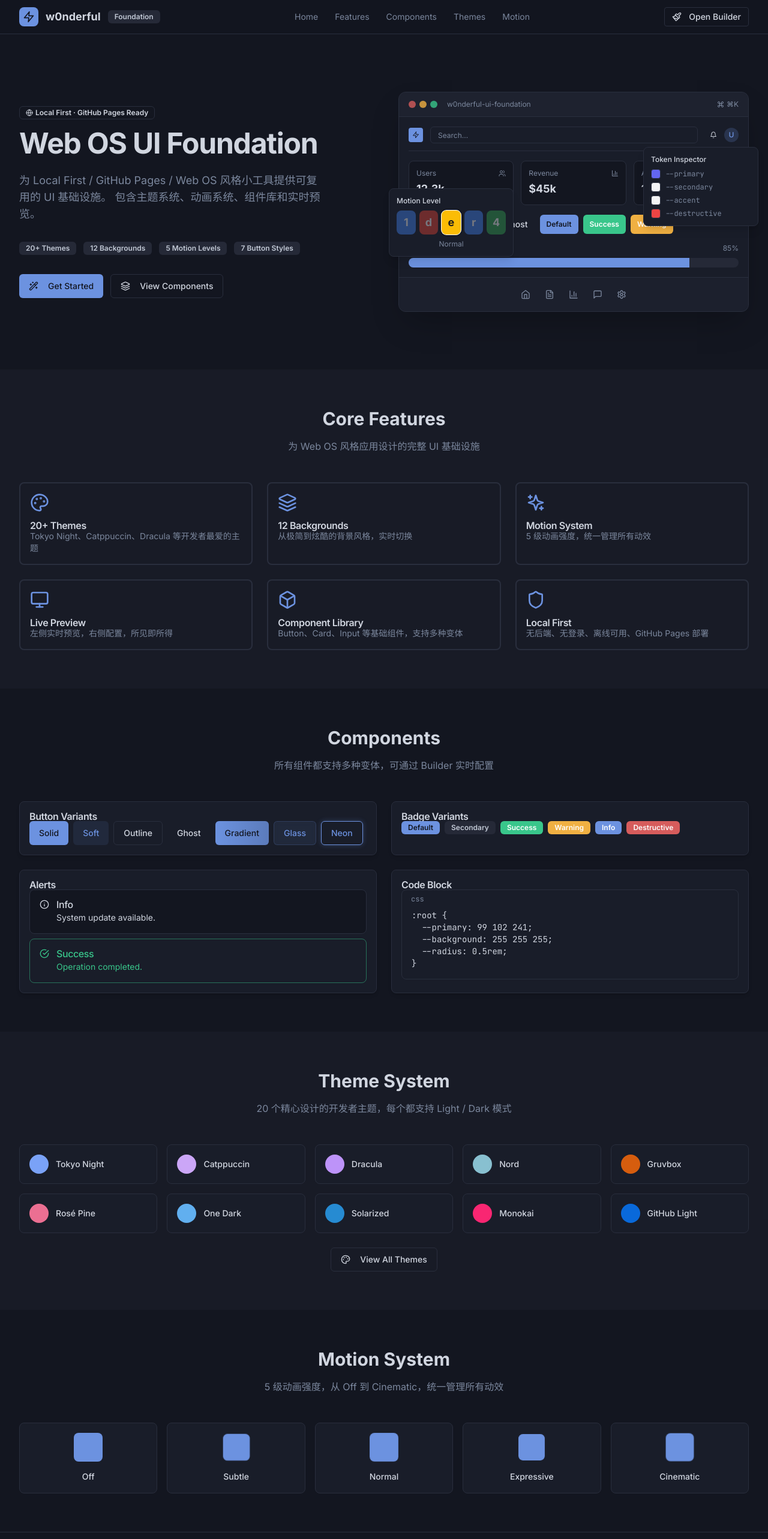
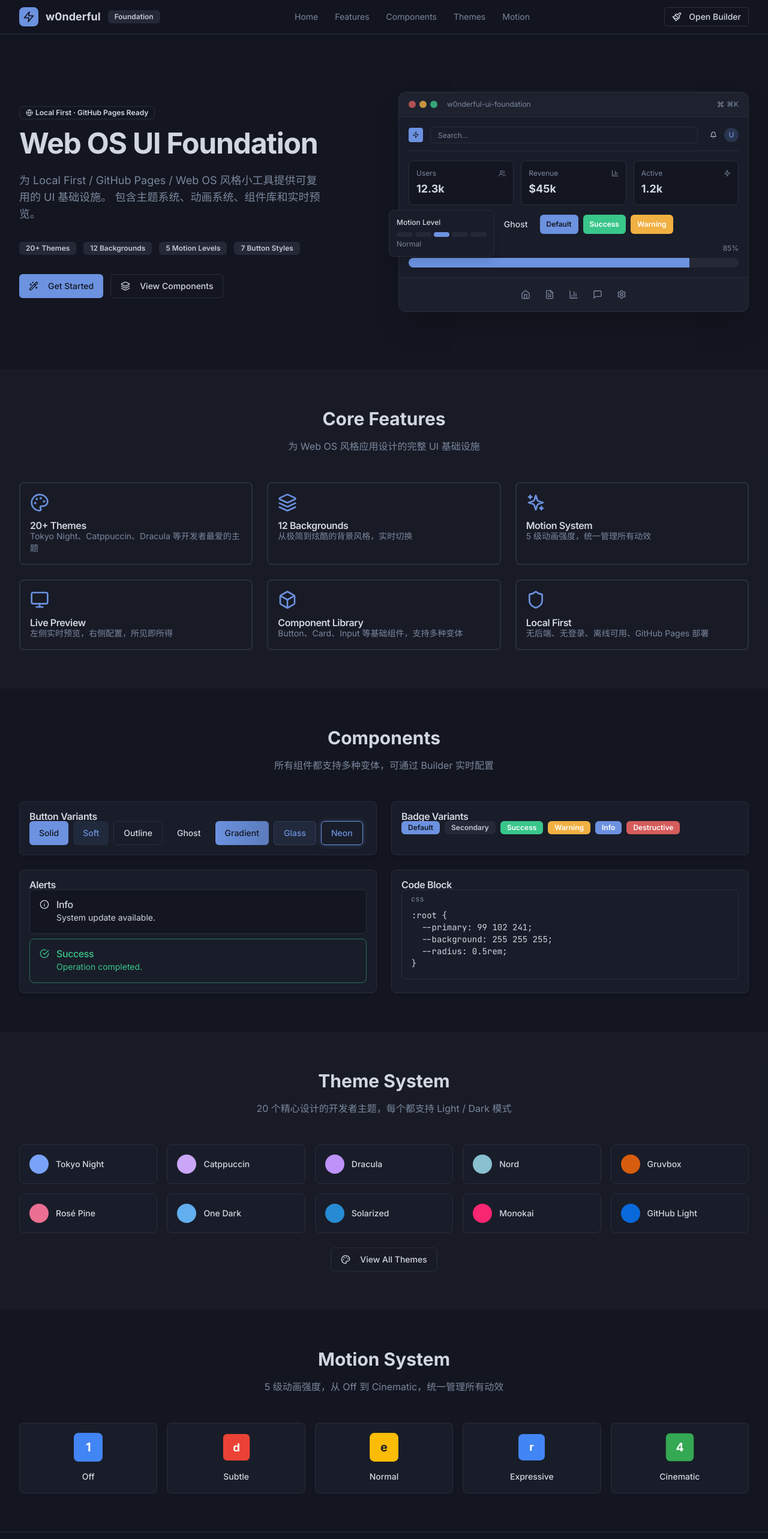
Before and after one commit to w0nderful666/w0nderful-ui-foundation, a React (Vite) app: page / in a window 1280 px wide. Shown: the top 2566 px of the page at 60% size. Built offline with nearby package versions, Linux system fonts and the light colour scheme; the HTML template or start-up script is replaced by a standard one.

Commit message:
style: brand motion system tiles

```diff
--- a/src/components/builder/HomePage.tsx
+++ b/src/components/builder/HomePage.tsx
@@ -261,68 +261,28 @@ export function HomePage({ onEnterBuilder, motionLevel = 'normal' }: HomePagePro
                 </div>
               </div>
 
-              {/* Floating Token Inspector */}
-              <motion.div
-                className="absolute -right-4 top-1/4 w-48 rounded-lg border border-border bg-card shadow-lg p-3 hidden xl:block"
-                initial={{ opacity: 0, x: 16 }}
-                animate={{ opacity: 1, x: 0 }}
-                transition={{ delay: motionConfig.listStagger * 3, duration: motionConfig.duration.normal }}
-              >
-                <div className="text-xs font-medium mb-2">Token Inspector</div>
-                <div className="space-y-1.5">
-                  {[
-                    { name: '--primary', color: 'rgb(99 102 241)' },
-                    { name: '--secondary', color: 'rgb(244 244 245)' },
-                    { name: '--accent', color: 'rgb(244 244 245)' },
-                    { name: '--destructive', color: 'rgb(239 68 68)' },
-                  ].map((token) => (
-                    <div key={token.name} className="flex items-center gap-2">
-                      <div className="h-4 w-4 rounded border border-border" style={{ backgroundColor: token.color }} />
-                      <span className="text-xs font-mono text-muted-foreground">{token.name}</span>
-                    </div>
-                  ))}
-                </div>
-              </motion.div>
+
 
               {/* Floating Motion Inspector */}
               <motion.div
-                className="absolute -left-4 bottom-1/4 w-52 rounded-lg border border-border bg-card shadow-lg p-3 hidden xl:block"
+                className="absolute -left-4 bottom-1/4 w-44 rounded-lg border border-border bg-card shadow-lg p-3 hidden xl:block"
                 initial={{ opacity: 0, x: -16 }}
                 animate={{ opacity: 1, x: 0 }}
                 transition={{ delay: motionConfig.listStagger * 4, duration: motionConfig.duration.normal }}
               >
                 <div className="text-xs font-medium mb-2">Motion Level</div>
-                <div className="flex gap-1.5">
-                  {[
-                    { level: 'off', label: 'Off', glyph: '1', color: '#4285F4' },
-                    { level: 'subtle', label: 'Subtle', glyph: 'd', color: '#EA4335' },
-                    { level: 'normal', label: 'Normal', glyph: 'e', color: '#FBBC05' },
-                    { level: 'expressive', label: 'Expressive', glyph: 'r', color: '#4285F4' },
-                    { level: 'cinematic', label: 'Cinematic', glyph: '4', color: '#34A853' },
-                  ].map((item) => (
+                <div className="flex gap-1">
+                  {['off', 'subtle', 'normal', 'expressive', 'cinematic'].map((level) => (
                     <div
-                      key={item.level}
+                      key={level}
                       className={cn(
-                        'flex-1 h-10 rounded-lg flex items-center justify-center text-sm font-bold',
-                        item.level === motionLevel
-                          ? 'ring-2 ring-offset-1 ring-black/20'
-                          : 'opacity-40 hover:opacity-60 transition-opacity'
+                        'h-2 flex-1 rounded-full',
+                        level === motionLevel ? 'bg-primary' : 'bg-muted'
                       )}
-                      style={{ backgroundColor: item.color }}
-                    >
-                      <span style={{
-                        color: item.color === '#FBBC05' ? '#1f1f1f' : 'white',
-                        fontFamily: '"Inter Tight", "Inter", "SF Pro Display", "Segoe UI", system-ui, sans-serif',
-                        fontWeight: 700,
-                        fontSize: '18px',
-                        lineHeight: 1
-                      }}>
-                        {item.glyph}
-                      </span>
-                    </div>
+                    />
                   ))}
                 </div>
-                <div className="text-xs text-muted-foreground mt-2 capitalize text-center">{motionLevel}</div>
+                <div className="text-xs text-muted-foreground mt-1 capitalize">{motionLevel}</div>
               </motion.div>
             </motion.div>
           </div>
@@ -519,10 +479,25 @@ export function HomePage({ onEnterBuilder, motionLevel = 'normal' }: HomePagePro
                   transition={{ delay: i * config.listStagger, duration: config.duration.normal }}
                 >
                   <motion.div
-                    className="h-12 w-12 mx-auto mb-3 rounded-lg bg-primary"
+                    className="h-12 w-12 mx-auto mb-3 rounded-lg flex items-center justify-center"
                     animate={{ scale: [0.9, 1] }}
                     transition={{ duration: config.duration.slower, repeat: Infinity, repeatType: 'reverse' }}
-                  />
+                    style={{
+                      backgroundColor: level === 'off' ? '#4285F4' :
+                                     level === 'subtle' ? '#EA4335' :
+                                     level === 'normal' ? '#FBBC05' :
+                                     level === 'expressive' ? '#4285F4' : '#34A853',
+                      color: level === 'normal' ? '#202124' : '#ffffff',
+                      fontFamily: '"Inter Tight", "Inter", "SF Pro Display", "Segoe UI", system-ui, sans-serif',
+                      fontWeight: 800,
+                      fontSize: '20px',
+                    }}
+                  >
+                    {level === 'off' ? '1' :
+                     level === 'subtle' ? 'd' :
+                     level === 'normal' ? 'e' :
+                     level === 'expressive' ? 'r' : '4'}
+                  </motion.div>
                   <span className="text-sm font-medium capitalize">{level}</span>
                 </motion.div>
               )
```
